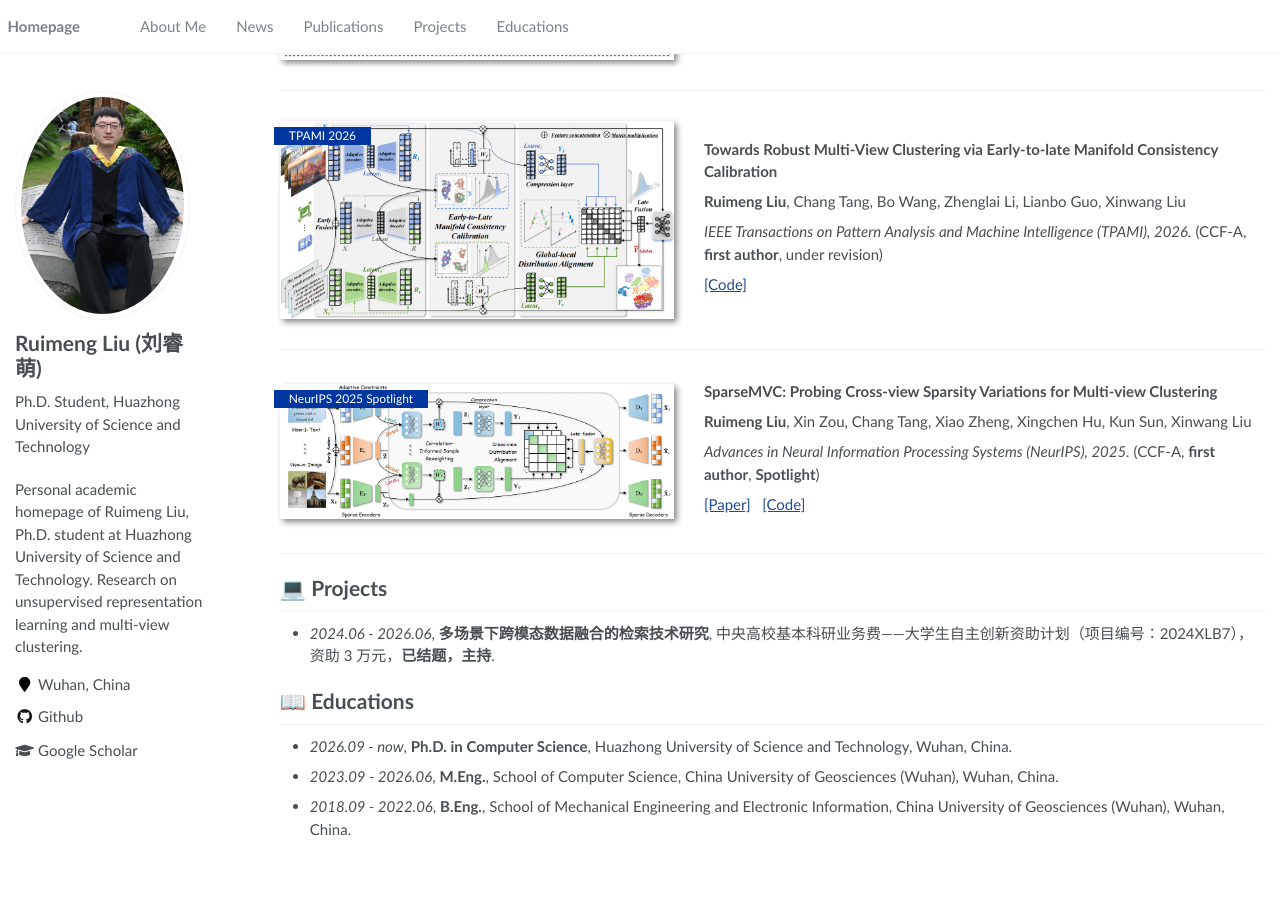
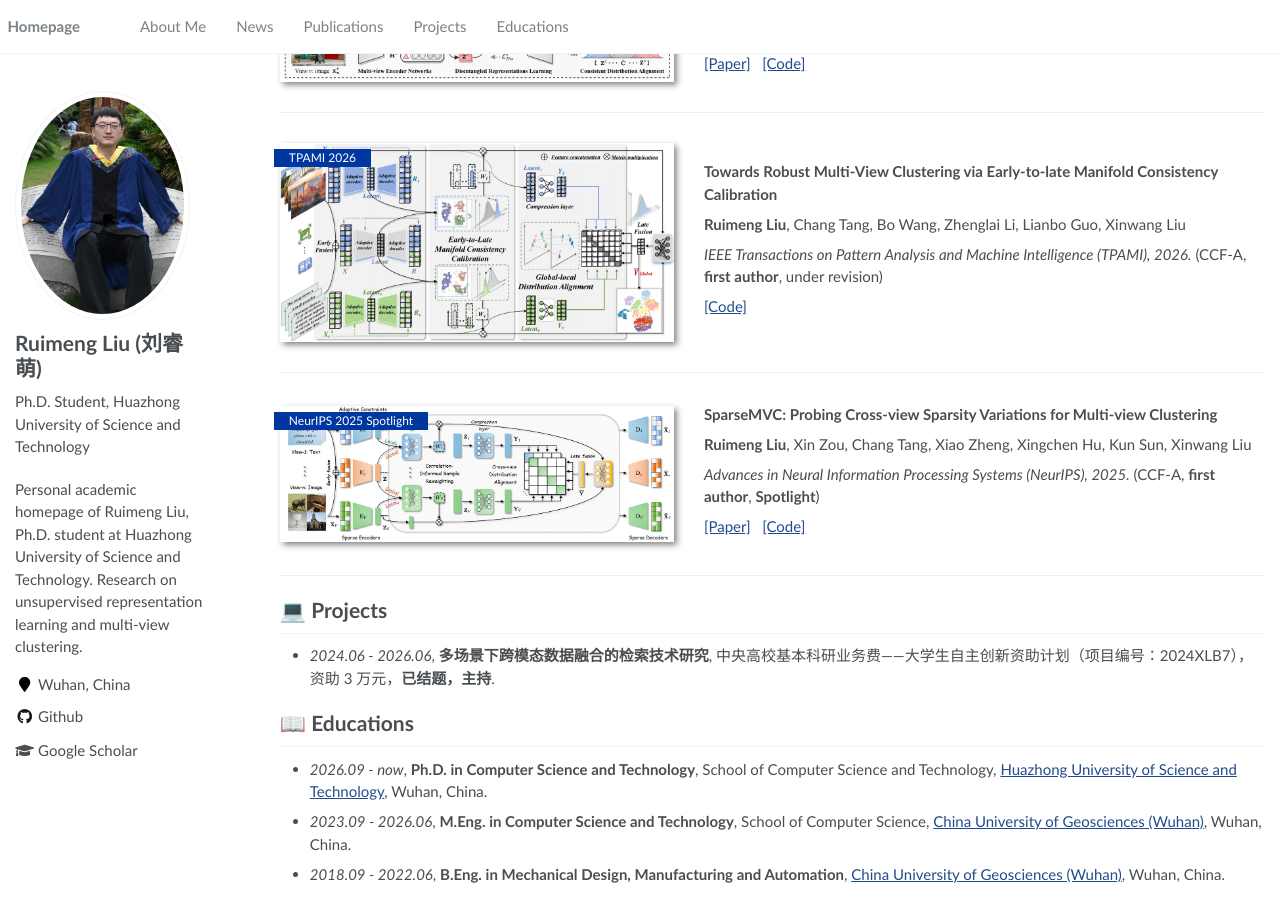
Before and after one commit to cleste-pome/cleste-pome.github.io, a Jekyll site: the page built from _pages/about.md, in a window 1280 px wide and 900 px high, scrolled down 535 px. Built offline with Jekyll 4.4.1, drawn with Linux system fonts in a browser that asks for light colours; before the commit the page ends 1390 px from its top, so only the background shows below that; some of the changed text lies outside the part shown.

Commit message:
Fill in exact education history (B.Eng/M.Eng/Ph.D. with schools and majors)

```diff
--- a/_pages/about.md
+++ b/_pages/about.md
@@ -10,7 +10,7 @@ redirect_from:
 
 <span class='anchor' id='about-me'></span>
 
-I am **Ruimeng Liu** (刘睿萌), a Ph.D. student at [Huazhong University of Science and Technology (HUST)](https://www.hust.edu.cn/), Wuhan, China, supervised by [Prof. Chang Tang (唐厂)](https://scholar.google.com/citations?user=Q0B7FmUAAAAJ). I received my Master's and Bachelor's degrees from [China University of Geosciences (Wuhan)](https://www.cug.edu.cn/).
+I am **Ruimeng Liu** (刘睿萌), a Ph.D. student at the School of Computer Science and Technology, [Huazhong University of Science and Technology (HUST)](https://www.hust.edu.cn/), Wuhan, China, supervised by [Prof. Chang Tang (唐厂)](https://scholar.google.com/citations?user=Q0B7FmUAAAAJ). I received my Master's and Bachelor's degrees from [China University of Geosciences (Wuhan)](https://www.cug.edu.cn/).
 
 My research focuses on **unsupervised representation learning** and **multi-view clustering**. I am particularly interested in making multi-view learning robust to the messy conditions of real-world data — irregular cross-view sparsity, inconsistent manifolds, and heterogeneous view quality.
 
@@ -85,15 +85,13 @@ Xin Zou<sup>*</sup>, **Ruimeng Liu**<sup>*</sup>, Chang Tang, Zhenglai Li, Xinwa
 <!-- TODO(小萌老师): 还有别的项目就按上面格式加 -->
 
 # 📖 Educations
-- *2026.09 - now*, **Ph.D. in Computer Science**, Huazhong University of Science and Technology, Wuhan, China.
-- *2023.09 - 2026.06*, **M.Eng.**, School of Computer Science, China University of Geosciences (Wuhan), Wuhan, China.
-- *2018.09 - 2022.06*, **B.Eng.**, School of Mechanical Engineering and Electronic Information, China University of Geosciences (Wuhan), Wuhan, China.
+- *2026.09 - now*, **Ph.D. in Computer Science and Technology**, School of Computer Science and Technology, [Huazhong University of Science and Technology](https://www.hust.edu.cn/), Wuhan, China.
+- *2023.09 - 2026.06*, **M.Eng. in Computer Science and Technology**, School of Computer Science, [China University of Geosciences (Wuhan)](https://www.cug.edu.cn/), Wuhan, China.
+- *2018.09 - 2022.06*, **B.Eng. in Mechanical Design, Manufacturing and Automation**, [China University of Geosciences (Wuhan)](https://www.cug.edu.cn/), Wuhan, China.
 
-<!-- TODO(小萌老师): 这三条的年份我是从你的 ORCID (0009-0007-5367-047X) 上读的：
-     ORCID 上硕士写的是 2023.09 - now，博士起止和硕士毕业时间请核对一下；
-     本科的学院 ORCID 写的是"机械与电子信息学院"，不确定专业名，也请核对。
-     ORCID 上还有一条工作经历：2022.08 - 2023.07 在中国地质大学（武汉）第24届研究生支教团任高中物理教师，
-     要不要单独开一个"Experience"板块放它？ -->
+<!-- TODO(小萌老师): ORCID (0009-0007-5367-047X) 上还有一条经历：
+     2022.08 - 2023.07 在中国地质大学（武汉）第24届研究生支教团任高中物理教师。
+     要不要单独开一个 "Experience" 板块放它？说一声我就加。 -->
 
 <!--
   这几个板块暂时留空（导航栏里也先没放），等你发材料过来我再加回来：
```
